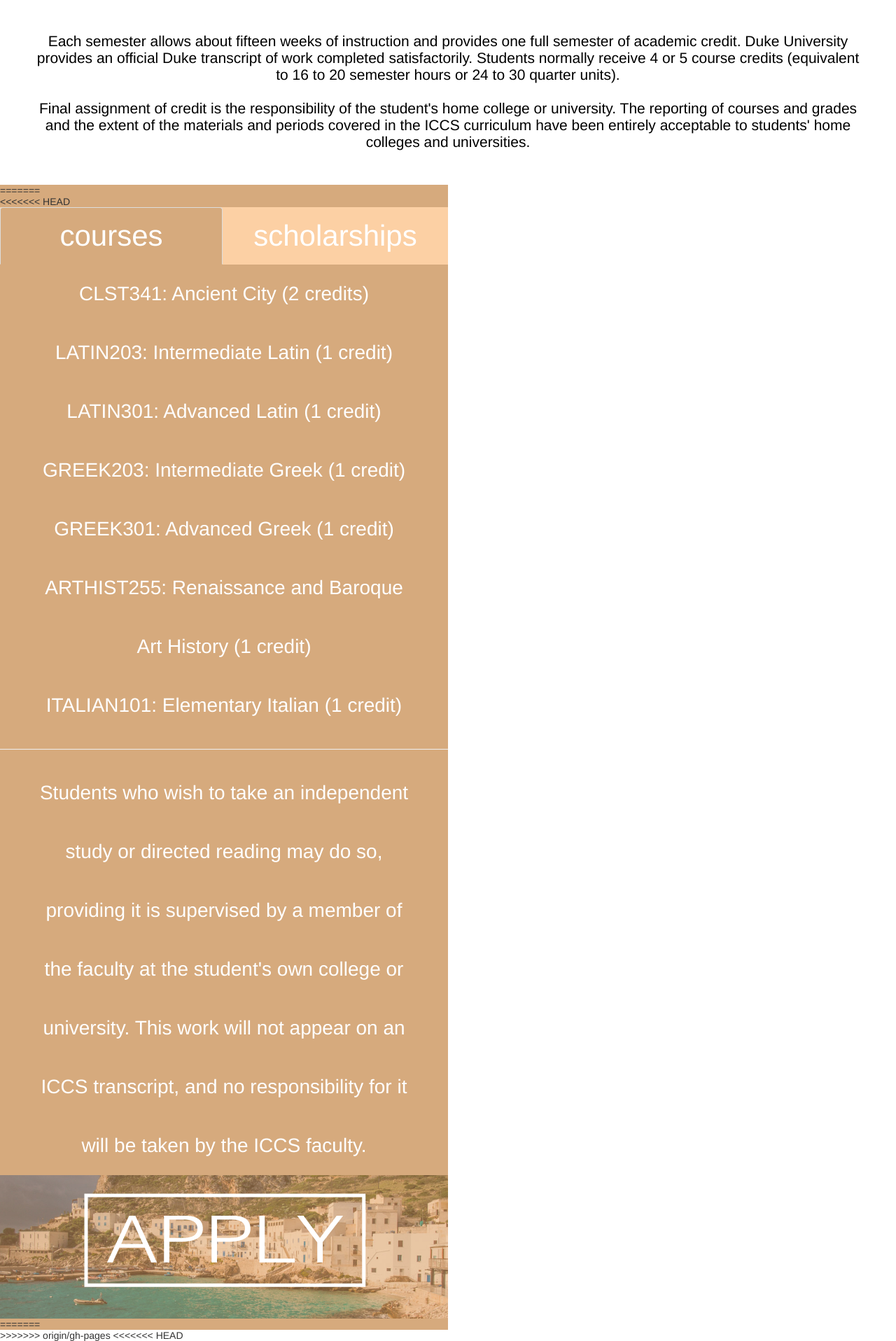
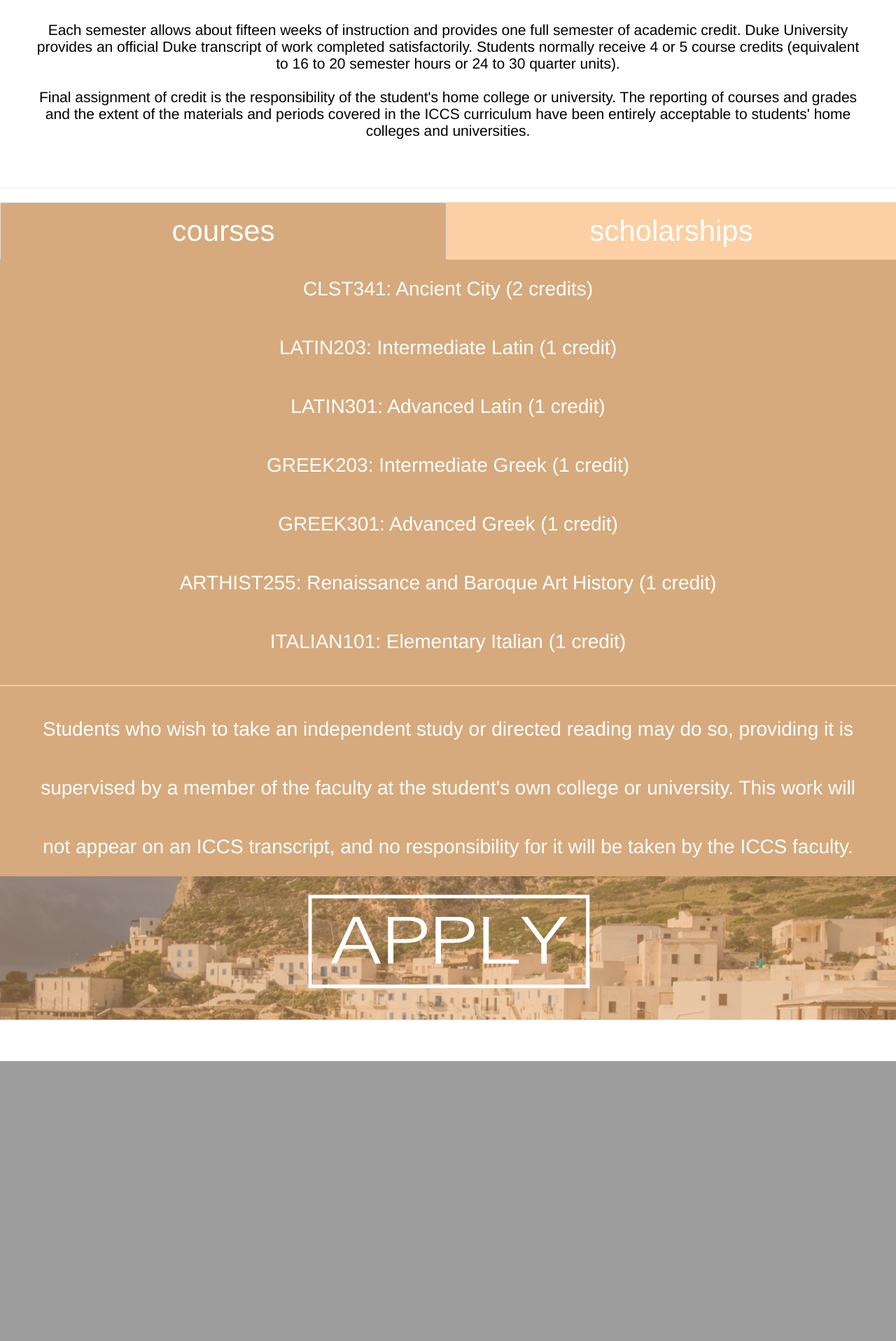
Before and after one commit to Lwalz/ICCS, a PHP site: page /pages/academics.html in a window 1280 px wide. Shown: the part 1187-3103 px from the top of the page at 70% size. After the commit the page ends 2703 px from the top, so only its background shows below. Run offline with PHP 8.4, Linux system fonts and the light colour scheme.

Commit message:
conflict resolution

```diff
--- a/css/stylepages.css
+++ b/css/stylepages.css
@@ -24,6 +24,10 @@ body {
 	background-repeat:no-repeat;
 	font-size: 4em;
 	height: 2.8em;
+}
+
+.o-bar{
+	display:none;
 }
 #academicsContain{
 	vertical-align: middle;
@@ -58,7 +62,7 @@ p{
 
 }
 
-<<<<<<< HEAD
+
 #foot{
 	background-color: #3f3f3f;
 	color: white;
@@ -71,14 +75,13 @@ p{
 	font-weight: 100;
 	display: inline-block;
 }
-=======
->>>>>>> origin/gh-pages
 #c{
 	background-image: url(../images/sicilia.png);
 	background-size: contain;
     background-repeat: no-repeat;
     width: 100%;
     padding-top: 66.64%;
+    display:block;
 }
 #coursebar>p{
 	text-align: center;
@@ -113,12 +116,10 @@ p{
 	padding: 1.5em;
 	font-family: "Helvetica", sans-serif;
 	font-weight: 100;
-<<<<<<< HEAD
-	font-size: 3.4em;
+
 	margin-bottom: 0;
-=======
+
 	font-size: 1.15em;
->>>>>>> origin/gh-pages
 }
 /*#cArrow{
 	float: right;
@@ -142,7 +143,7 @@ p{
 	font-family: "Helvetica", sans-serif;
 	font-weight: 100;
 }
-<<<<<<< HEAD
+
 
 #menu{
 	display: none;
@@ -170,6 +171,7 @@ p{
 @media (min-width: 750px){
 #tabz{
 	display:inline-block;
+	width:100%;
 }
 
 #carousel1 {
@@ -227,6 +229,7 @@ body{
 	width:auto;
 	margin:.5em;
 	border-radius:.1em;
+	display:inline-block;
 }
 .o-bar:hover{
 	background-color:white;
@@ -277,7 +280,7 @@ a:hover{
 }
 #coursebar{
 	display:none;
-	width:50%;
+	width:100%;
 }
 #scholarshipbar{
 	display:none;
@@ -302,6 +305,7 @@ a:hover{
 	font-size: 7em;
 	padding-top: .1em;
 	text-align: center;
+	margin-bottom:.6em;
 }
 
 }
--- a/js/academics.js
+++ b/js/academics.js
@@ -7,13 +7,10 @@ $(document).ready(function(){
 		$('#sArrow').css('transform','rotate(360deg)');
 		$('#cArrow').css('transform','rotate(360deg)');
 });
-<<<<<<< HEAD
+
 	$('#academics').css('background-color','white');
 	$('#academics').css('color','blue !important');
 
-=======
 
 
->>>>>>> origin/gh-pages
-
 });
--- a/pages/academics.html
+++ b/pages/academics.html
@@ -50,7 +50,6 @@ Each semester allows about fifteen weeks of instruction and provides one full se
 Final assignment of credit is the responsibility of the student's home college or university. The reporting of courses and grades and the extent of the materials and periods covered in the ICCS curriculum have been entirely acceptable to students' home colleges and universities.
 </section>
 
-<<<<<<< HEAD
 <section id="menu">
 <a href="../index.html"><img src="../images/banner2.png"></a>
   <div id="about" class="o-bar"><a href="" title="about">about</a></div>
@@ -68,13 +67,9 @@ Final assignment of credit is the responsibility of the student's home college o
 </section>
 
 <div id="Accordion1">
-  <h3 id="c"><!--<img src="../images/less.png" id="cArrow" alt="less">--></h3>
+  <h3 id="c"></h3>
   <div id="coursebar" style="display: block">
-=======
-<div id="courses">
-  <div id="c"><!-- <img src="../images/less.png" id="cArrow" alt="less"> --></div>
-  <div id="coursebar">
->>>>>>> origin/gh-pages
+
     <p>CLST341: Ancient City (2 credits)<br>
 LATIN203: Intermediate Latin (1 credit)<br>
 LATIN301: Advanced Latin (1 credit)<br>
@@ -85,13 +80,13 @@ and Baroque Art History (1 credit)<br>
 ITALIAN101: Elementary Italian (1 credit)
 </p>
   <hr>
-<p>Students who wish to take an independent study or directed reading may do so, providing it is supervised by a member of the faculty at the student's own college or university. This work will not appear on an ICCS transcript, and no responsibility for it will be taken by the ICCS faculty.</p></div></div>
+<p>Students who wish to take an independent study or directed reading may do so, providing it is supervised by a member of the faculty at the student's own college or university. This work will not appear on an ICCS transcript, and no responsibility for it will be taken by the ICCS faculty.</p></div>
 <div id="scholarships">
   <div id="s"><!-- <a href="#"><img src="../images/more.png" id="sArrow" alt="more"></a> --></div>
   <div id="scholarshipbar">
     <p><b>INFORMATION HERE!?!?!</b><br><br> Lorem ipsum dolor sit amet, consectetur adipiscing elit. Praesent et gravida ipsum. Integer maximus tortor a lorem vestibulum, in imperdiet orci commodo. Suspendisse eleifend erat et metus hendrerit vestibulum. Praesent laoreet nibh eget ultricies convallis. Donec lacinia augue turpis. Curabitur lobortis rhoncus nulla ac blandit. Praesent pretium leo nisl, id gravida lacus tincidunt ut. Fusce a ligula dui. Sed quis nisi sed elit volutpat pellentesque ut ac mauris. Aenean sit amet ultrices augue. Nullam imperdiet urna at massa sagittis consequat ac nec est. Maecenas eget nisl elementum, efficitur velit nec, dictum ex. Nulla in mauris id mi finibus tincidunt. Fusce tincidunt a diam ut aliquet. Vestibulum auctor augue quis quam suscipit, vitae placerat ante vulputate. Phasellus vitae massa euismod, aliquet arcu euismod, auctor massa. In hac habitasse platea dictumst. Vivamus iaculis eleifend tortor varius lacinia. Suspendisse mattis dignissim est, ac varius ante lobortis quis. Integer sit amet felis dui. Vivamus aliquet at turpis vel interdum.</p>
   </div>
-<<<<<<< HEAD
+
   </div>
 <div role="tabpanel" id="tabz">
   <ul class="nav nav-tabs" role="tablist">
@@ -129,21 +124,20 @@ ITALIAN101: Elementary Italian (1 credit)
   <p>APPLY</p> -->
 </section>
 
-=======
 </div>
->>>>>>> origin/gh-pages
+
 <!--Sticky footer for mobile, static for desktop-->
 <section id="foot" class="footer"><div id="uno">Susan E. Pratt, Assistant Director/GEO Program Manager</div><div id="dos">Tel. (919) 684-2174<br>pratt.susan@duke.edu</div>
 </section>
 
 <!-- Include all compiled plugins (below), or include individual files as needed -->
 
-<<<<<<< HEAD
+
 <script src="../js/bootstrap.js"></script> <script type="text/javascript">
 $(function() {
 	$( "#Accordion1" ).accordion();
 });
-=======
+
 <script src="../js/bootstrap.js"></script>
 
 
@@ -177,7 +171,6 @@ $(function() {
 
         });
       });
->>>>>>> origin/gh-pages
 </script>
 
 
```
